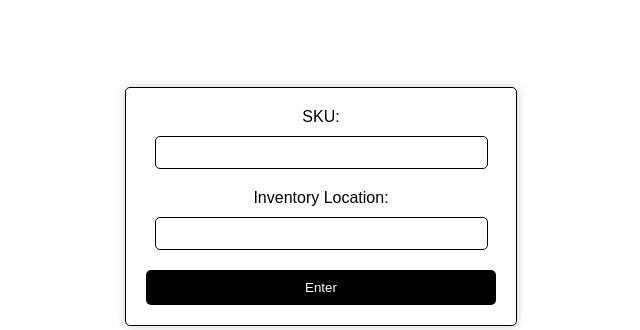
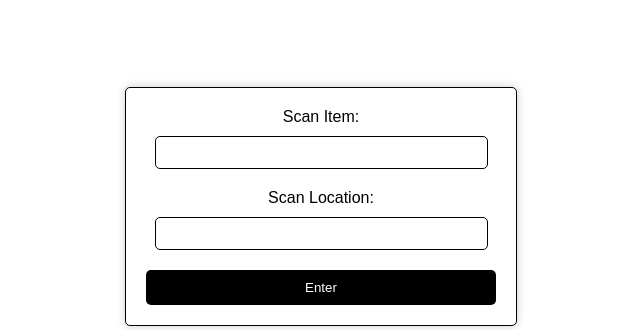
Before and after one commit to KenjiDoom/Inventory, a Flask app: page /moving_item in a window 1280 px wide. Shown: the part 194-524 px from the top of the page, without its empty margins (319-959 px from the left). Run offline with Flask 3, Linux system fonts and the light colour scheme.

Commit message:
changed form name from sku to item_tag

```diff
--- a/templates/moving_item.html
+++ b/templates/moving_item.html
@@ -74,8 +74,8 @@
 </head>
 <body>
     <form method="POST" id="inventoryForm">
-        <label for="sku">SKU:</label>
-        <input type="text" id="sku" name="sku" required>
+        <label for="item_tag">Scan Item:</label>
+        <input type="text" id="item_tag" name="item_tag" required>
         <br>
         {% if error_message %}
         <div id="error_message">
@@ -89,7 +89,7 @@
         </div>
         {% endif %}
 
-        <label for="location">Inventory Location:</label>
+        <label for="location">Scan Location:</label>
         <input type="text" id="location" name="inventory_location" required>
         <br>
         <button name="enter_button"type="submit">Enter</button>
```
